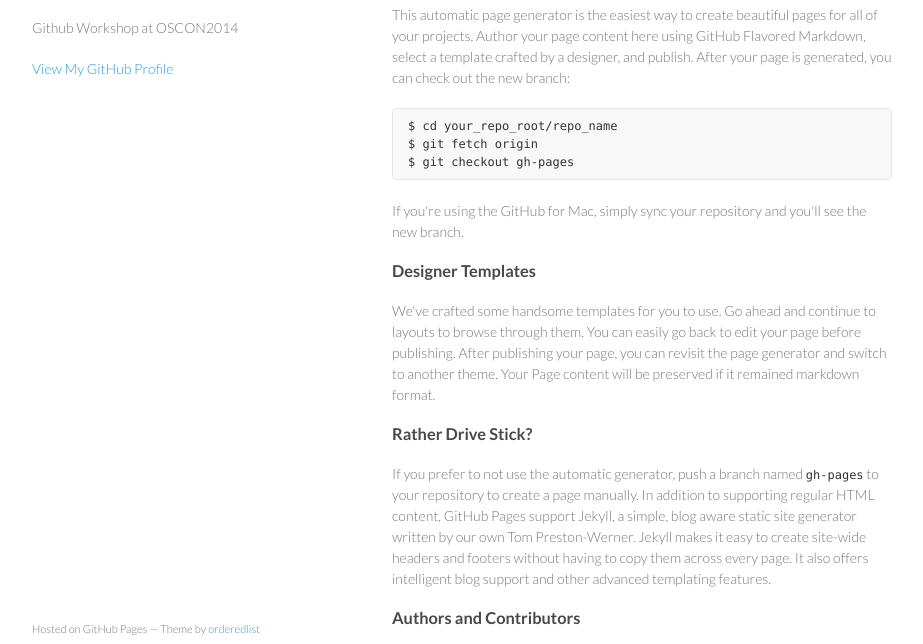
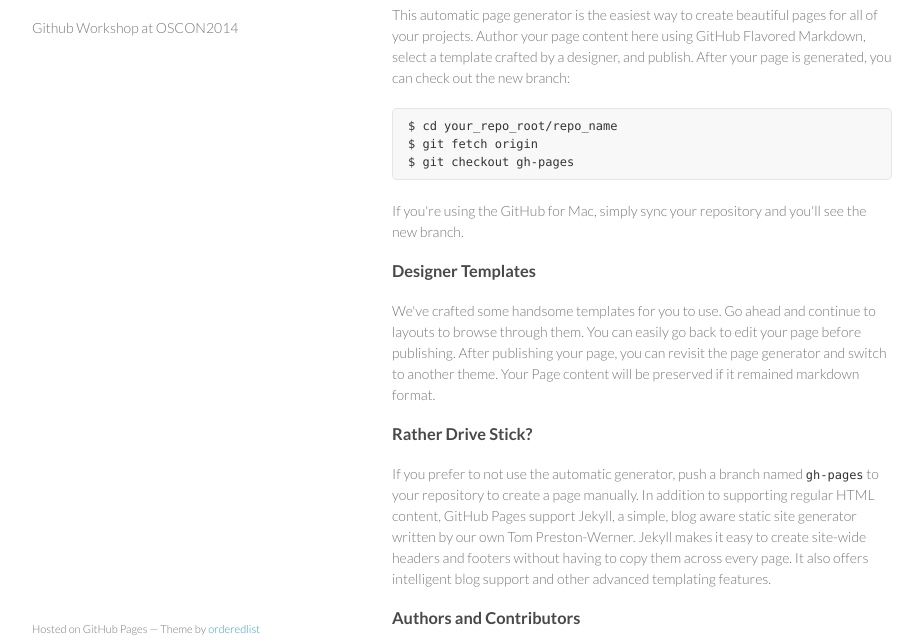
Before and after one commit to line1/line1.github.io, a plain HTML site: page index.html in a window 1280 px wide. Shown: the part 92-736 px from the top of the page, without its empty margins (178-1101 px from the left). Drawn offline with Linux system fonts and the light colour scheme.

Commit message:
removes a thing

```diff
--- a/index.html
+++ b/index.html
@@ -17,10 +17,6 @@
       <header>
         <h1>line1.github.io</h1>
         <p>Github Workshop at OSCON2014</p>
-
-
-        <p class="view"><a href="https://github.com/line1">View My GitHub Profile</a></p>
-
       </header>
       <section>
         <h3>
```
